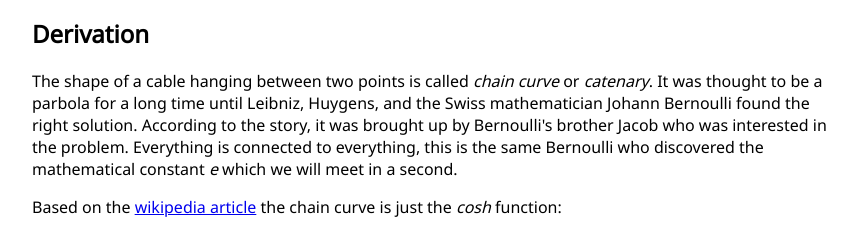
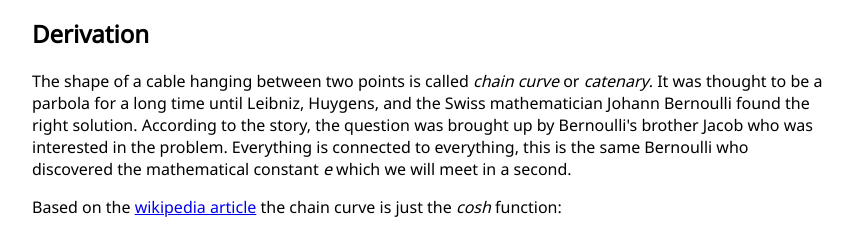
Before and after one commit to encse/hanging-cable, a plain HTML site: page index.html in a window 1280 px wide. Shown: the part 810-1040 px from the top of the page, without its empty margins (208-1071 px from the left). Drawn offline with Linux system fonts and the light colour scheme.

Commit message:
Update index.html

```diff
--- a/index.html
+++ b/index.html
@@ -98,7 +98,7 @@
         <h2>Derivation</h2>
         <p>The shape of a cable hanging between two points is called <em>chain curve</em> or <em>catenary</em>. It was thought to
             be a parbola for a long time until Leibniz, Huygens, and the Swiss mathematician Johann
-            Bernoulli found the right solution. According to the story, it was brought up by Bernoulli's brother Jacob who was
+            Bernoulli found the right solution. According to the story, the question was brought up by Bernoulli's brother Jacob who was
             interested in the problem. Everything is connected to everything, this is the same Bernoulli who discovered the mathematical
             constant <em>e</em> which we will meet in a second.
         </p>
```
